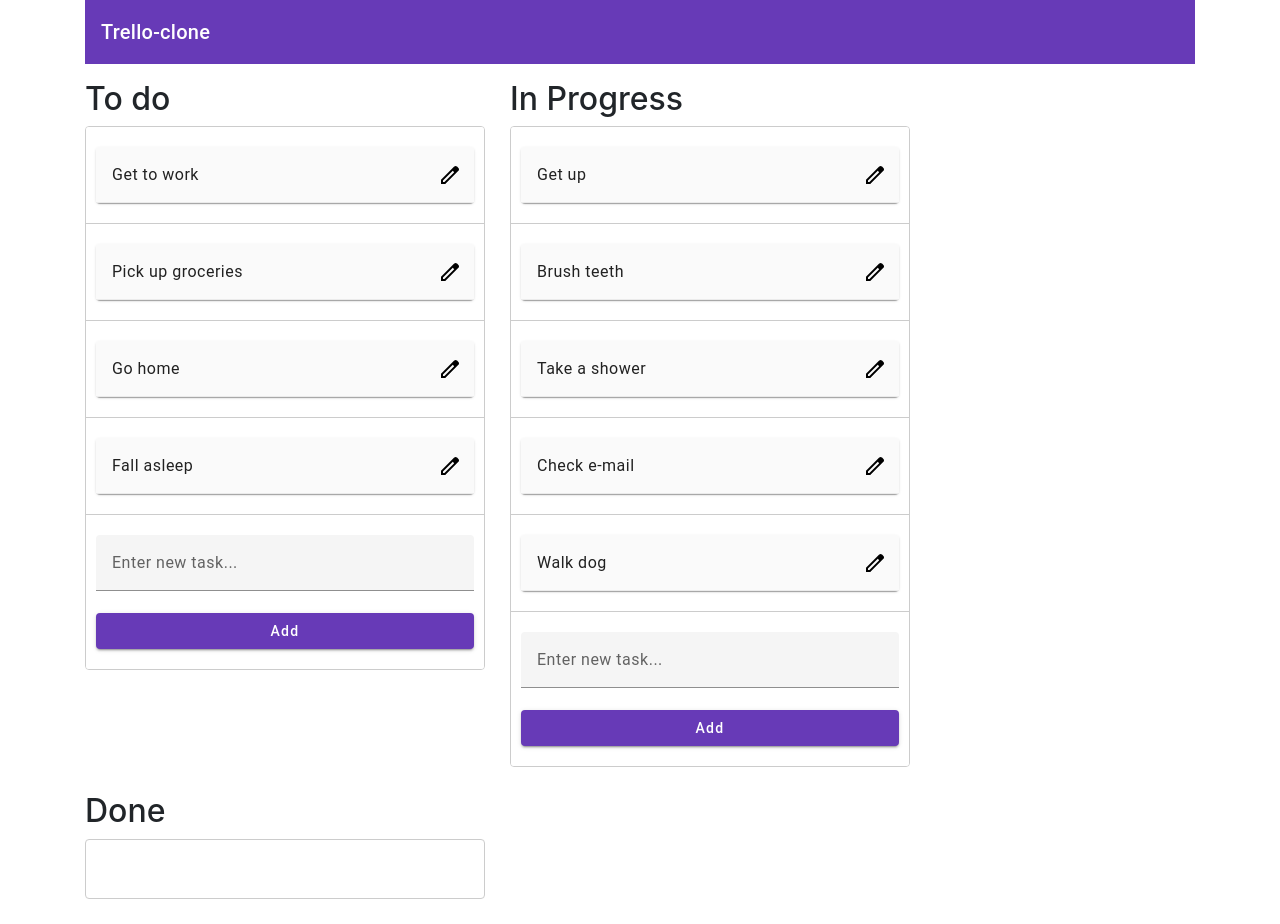
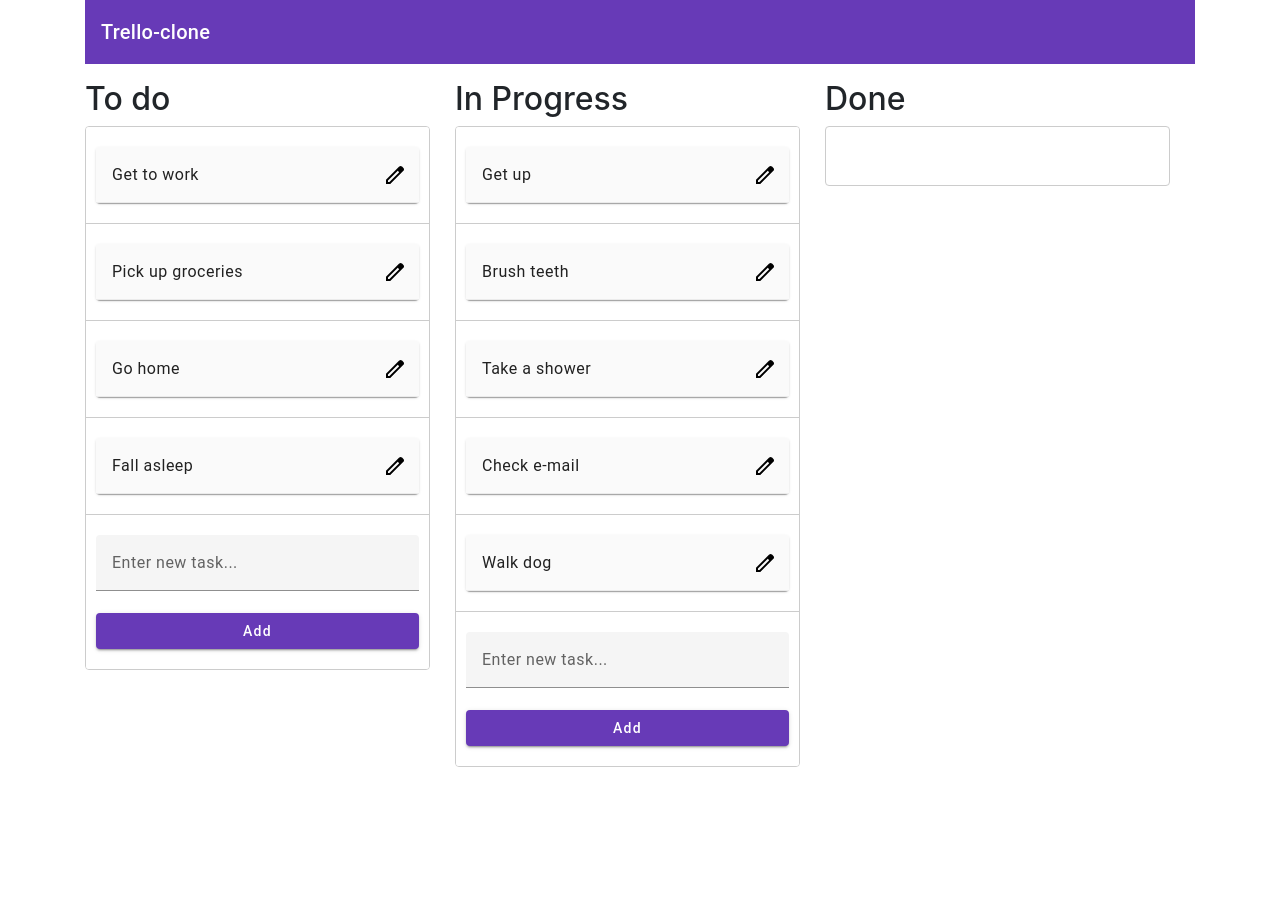
Before and after one commit to ChinmayPAt/PWA, an Angular app: page / in a window 1280 px wide. After the commit the page ends 800 px from the top, so only its background shows below. Built offline with nearby package versions, Linux system fonts and the light colour scheme.

Commit message:
reduced list width

```diff
--- a/src/app/components/board/board.component.scss
+++ b/src/app/components/board/board.component.scss
@@ -1,5 +1,5 @@
 .example-container {
-  width: 400px;
+  width: 345px;
     max-width: 100%;
     margin: 0 25px 25px 0;
     display: inline-block;
@@ -20,7 +20,7 @@
     border-bottom: solid 1px #ccc;
     color: rgba(0, 0, 0, 0.87);
   flex-direction: row;
-    align-items: center;
+  align-items: center;
     justify-content: space-between;
     box-sizing: border-box;
     background: white;
@@ -30,12 +30,13 @@
 .drag {
   display: inherit;
   cursor: move;
-  }
+}
 
 .add-task {
   display: block;
   cursor: unset;
-mat-form-field,
+
+  mat-form-field,
   button {
     width: 100%;
   }
```
